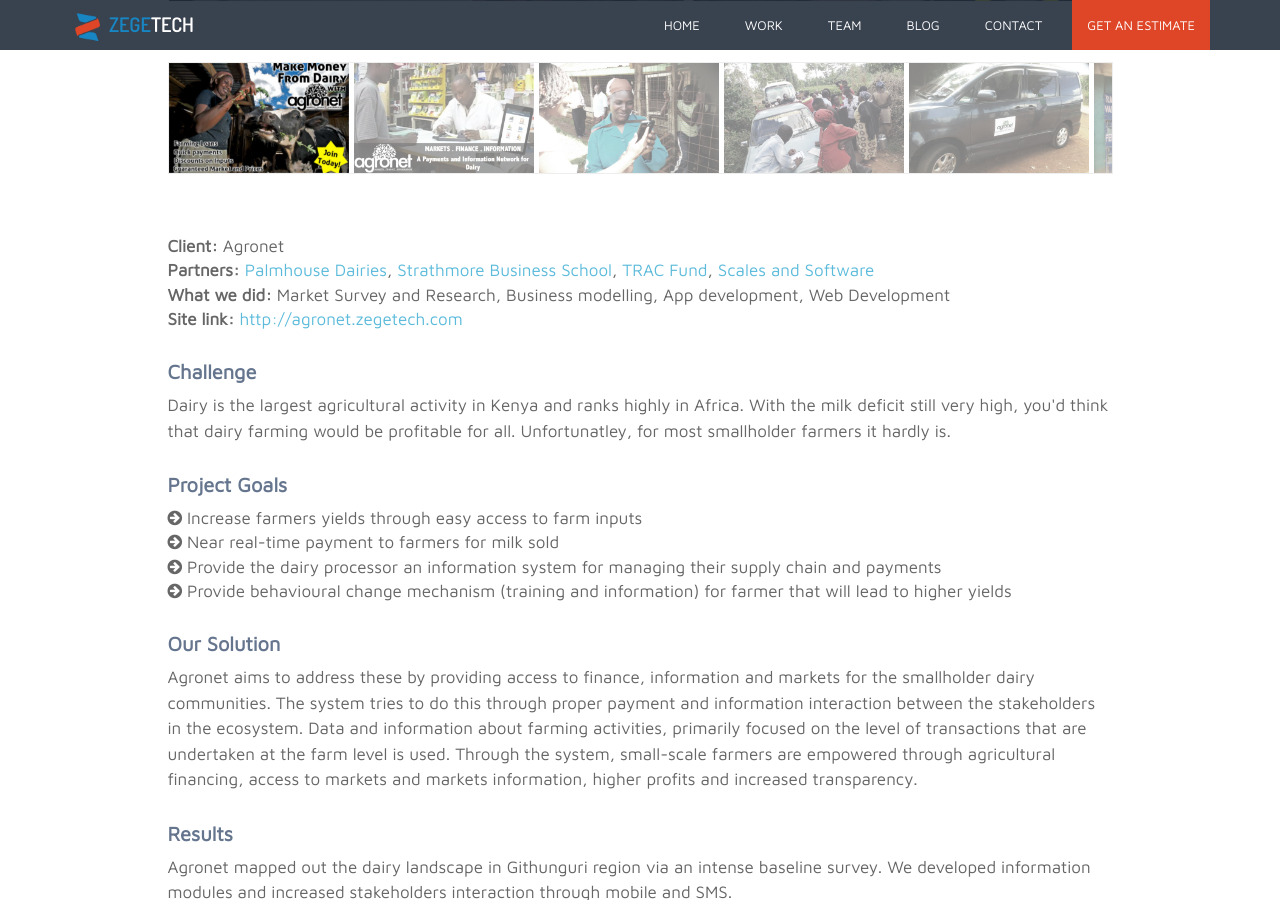
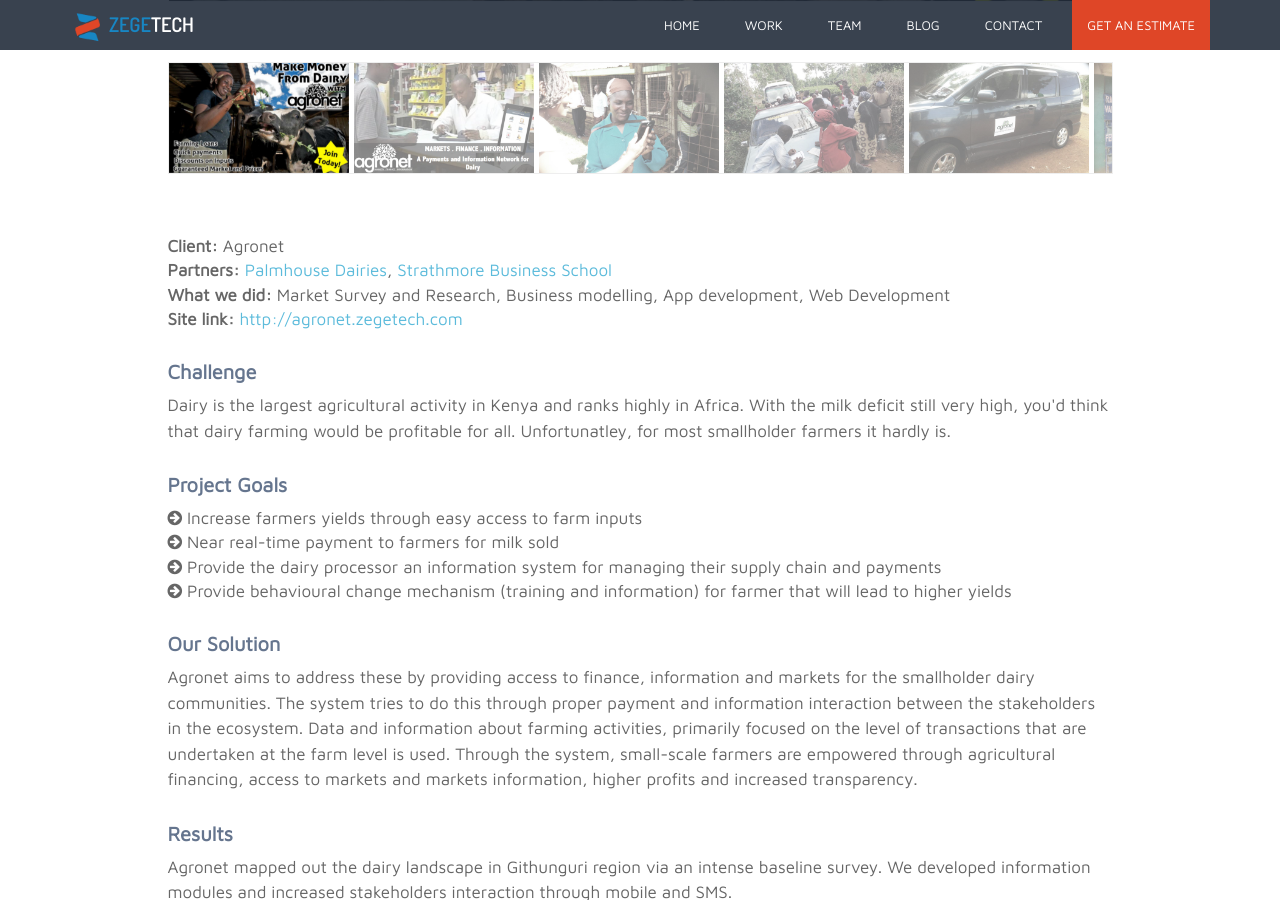
Before and after one commit to zegetech/zegetech.github.io, a Jekyll site: the page built from _projects/2_agronet.md, in a window 1280 px wide and 900 px high, scrolled down 954 px. Built offline with Jekyll 4.4.1, drawn with Linux system fonts in a browser that asks for light colours.

Commit message:
[fix] remove dead links

```diff
--- a/_projects/2_agronet.md
+++ b/_projects/2_agronet.md
@@ -16,7 +16,7 @@
 - agronet7.jpg
 - agronet8.jpg
 client: Agronet
-partners: <a href="http://www.palmhousedairies.com/" target="_blank">Palmhouse Dairies</a>, <a href="http://sbs.strathmore.edu/" target="_blank">Strathmore Business School</a>, <a href="http://trac-fund.com/" target="_blank">TRAC Fund</a>, <a href="http://www.scale-software.co.ke/" target="_blank">Scales and Software</a>
+partners: <a href="http://www.palmhousedairies.com/" target="_blank">Palmhouse Dairies</a>, <a href="http://sbs.strathmore.edu/" target="_blank">Strathmore Business School</a>
 tasks: Market Survey and Research, Business modelling, App development, Web Development
 project_url: http://agronet.zegetech.com
 challenge: Dairy is the largest agricultural activity in Kenya and ranks highly in Africa. With the milk deficit still very high, you'd think that dairy farming would be profitable for all. Unfortunatley, for most smallholder farmers it hardly is.
```
Also changed, not shown: _posts/2017-03-31-developer-stack-report-out.md (+1 -1 lines), _projects/1_pesazetu.md (+0 -1 lines).
